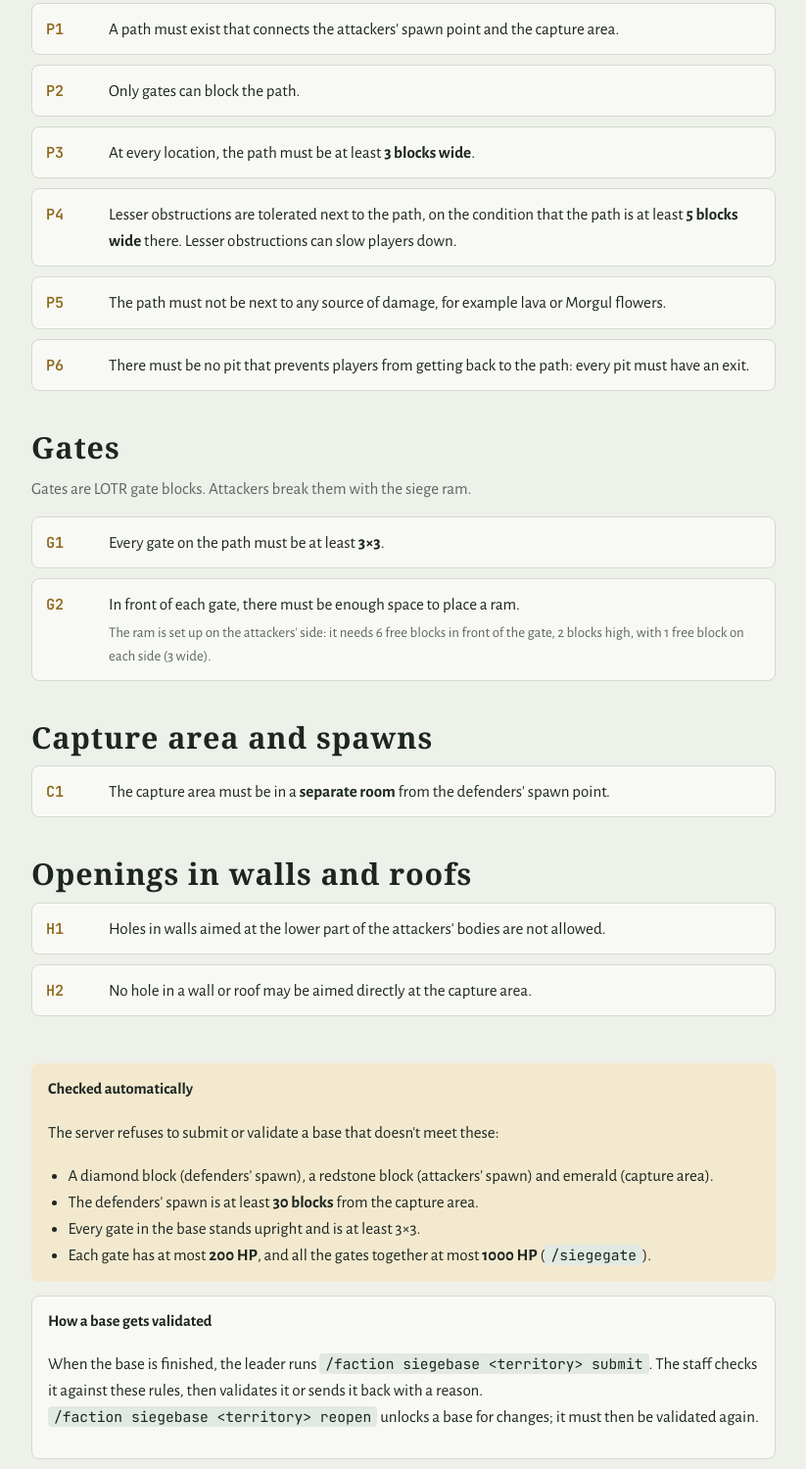
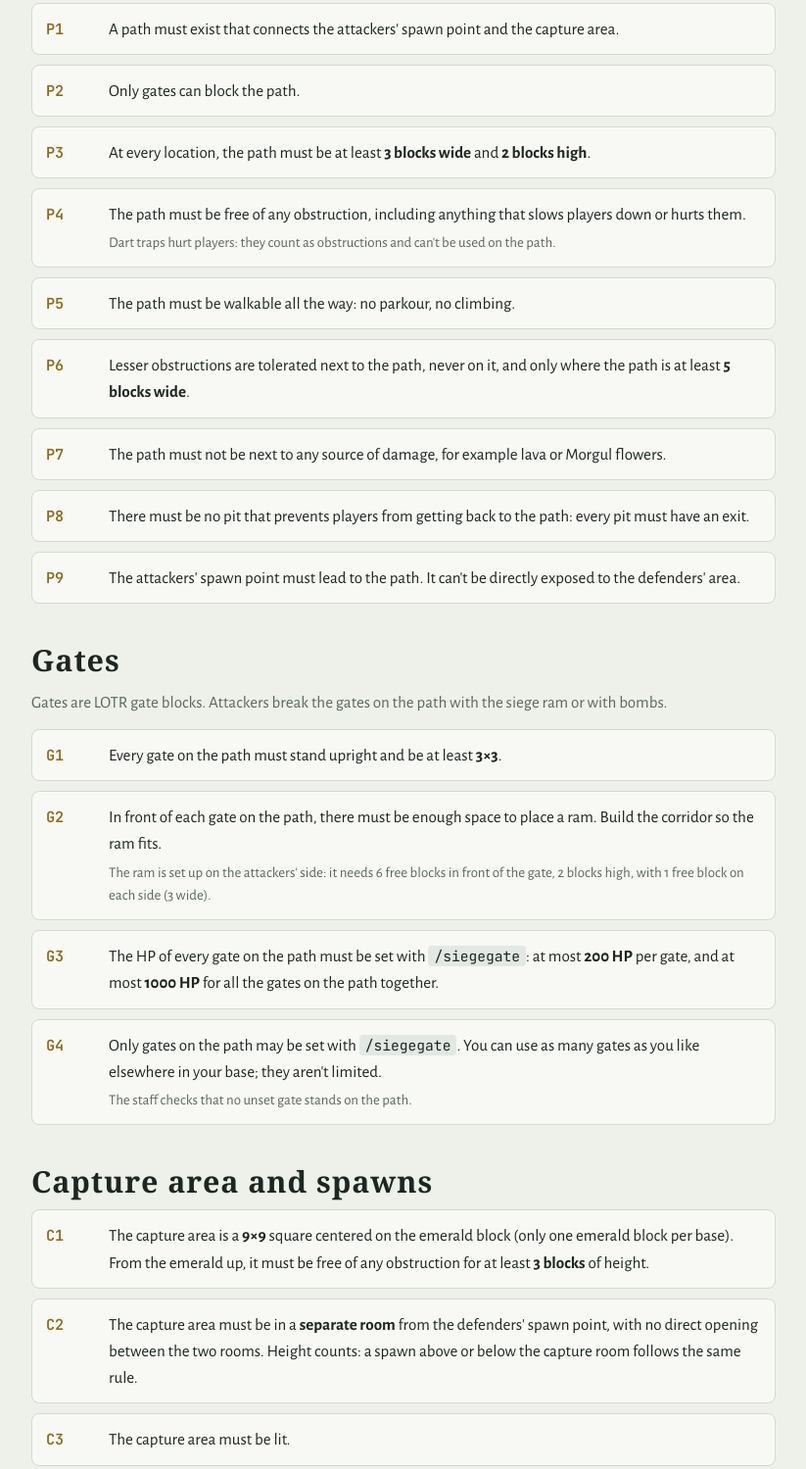
Before and after one commit to paullecrocq/lotr-reborn, a plain HTML site: page siege-rules/index.html in a window 1280 px wide. Shown: the part 451-1950 px from the top of the page at 98% size, without its empty margins (228-1051 px from the left). Drawn offline with nearby package versions, Linux system fonts and the light colour scheme; a web font is replaced by a local one.

Commit message:
Update the website (1 file)

```diff
--- a/siege-rules/index.html
+++ b/siege-rules/index.html
@@ -86,6 +86,7 @@ footer { margin-top: 48px; padding-top: 16px; border-top: 1px solid var(--line);
       <a href="#gates">Gates</a>
       <a href="#capture">Capture area</a>
       <a href="#holes">Openings</a>
+      <a href="#siege">During a siege</a>
       <a href="#auto">Checked automatically</a>
     </div>
   </header>
@@ -96,26 +97,33 @@ footer { margin-top: 48px; padding-top: 16px; border-top: 1px solid var(--line);
     <ol class="rules">
       <li><span class="n">P1</span><div><p>A path must exist that connects the attackers' spawn point and the capture area.</p></div></li>
       <li><span class="n">P2</span><div><p>Only gates can block the path.</p></div></li>
-      <li><span class="n">P3</span><div><p>At every location, the path must be at least <b>3 blocks wide</b>.</p></div></li>
-      <li><span class="n">P4</span><div><p>Lesser obstructions are tolerated next to the path, on the condition that the path is at least <b>5 blocks wide</b> there. Lesser obstructions can slow players down.</p></div></li>
-      <li><span class="n">P5</span><div><p>The path must not be next to any source of damage, for example lava or Morgul flowers.</p></div></li>
-      <li><span class="n">P6</span><div><p>There must be no pit that prevents players from getting back to the path: every pit must have an exit.</p></div></li>
+      <li><span class="n">P3</span><div><p>At every location, the path must be at least <b>3 blocks wide</b> and <b>2 blocks high</b>.</p></div></li>
+      <li><span class="n">P4</span><div><p>The path must be free of any obstruction, including anything that slows players down or hurts them.</p><p class="why">Dart traps hurt players: they count as obstructions and can't be used on the path.</p></div></li>
+      <li><span class="n">P5</span><div><p>The path must be walkable all the way: no parkour, no climbing.</p></div></li>
+      <li><span class="n">P6</span><div><p>Lesser obstructions are tolerated next to the path, never on it, and only where the path is at least <b>5 blocks wide</b>.</p></div></li>
+      <li><span class="n">P7</span><div><p>The path must not be next to any source of damage, for example lava or Morgul flowers.</p></div></li>
+      <li><span class="n">P8</span><div><p>There must be no pit that prevents players from getting back to the path: every pit must have an exit.</p></div></li>
+      <li><span class="n">P9</span><div><p>The attackers' spawn point must lead to the path. It can't be directly exposed to the defenders' area.</p></div></li>
     </ol>
   </section>
 
   <section id="gates">
     <h2>Gates</h2>
-    <p class="lede">Gates are LOTR gate blocks. Attackers break them with the siege ram.</p>
+    <p class="lede">Gates are LOTR gate blocks. Attackers break the gates on the path with the siege ram or with bombs.</p>
     <ol class="rules">
-      <li><span class="n">G1</span><div><p>Every gate on the path must be at least <b>3&times;3</b>.</p></div></li>
-      <li><span class="n">G2</span><div><p>In front of each gate, there must be enough space to place a ram.</p><p class="why">The ram is set up on the attackers' side: it needs 6 free blocks in front of the gate, 2 blocks high, with 1 free block on each side (3 wide).</p></div></li>
+      <li><span class="n">G1</span><div><p>Every gate on the path must stand upright and be at least <b>3&times;3</b>.</p></div></li>
+      <li><span class="n">G2</span><div><p>In front of each gate on the path, there must be enough space to place a ram. Build the corridor so the ram fits.</p><p class="why">The ram is set up on the attackers' side: it needs 6 free blocks in front of the gate, 2 blocks high, with 1 free block on each side (3 wide).</p></div></li>
+      <li><span class="n">G3</span><div><p>The HP of every gate on the path must be set with <code>/siegegate</code>: at most <b>200 HP</b> per gate, and at most <b>1000 HP</b> for all the gates on the path together.</p></div></li>
+      <li><span class="n">G4</span><div><p>Only gates on the path may be set with <code>/siegegate</code>. You can use as many gates as you like elsewhere in your base; they aren't limited.</p><p class="why">The staff checks that no unset gate stands on the path.</p></div></li>
     </ol>
   </section>
 
   <section id="capture">
     <h2>Capture area and spawns</h2>
     <ol class="rules">
-      <li><span class="n">C1</span><div><p>The capture area must be in a <b>separate room</b> from the defenders' spawn point.</p></div></li>
+      <li><span class="n">C1</span><div><p>The capture area is a <b>9&times;9</b> square centered on the emerald block (only one emerald block per base). From the emerald up, it must be free of any obstruction for at least <b>3 blocks</b> of height.</p></div></li>
+      <li><span class="n">C2</span><div><p>The capture area must be in a <b>separate room</b> from the defenders' spawn point, with no direct opening between the two rooms. Height counts: a spawn above or below the capture room follows the same rule.</p></div></li>
+      <li><span class="n">C3</span><div><p>The capture area must be lit.</p></div></li>
     </ol>
   </section>
 
@@ -123,8 +131,19 @@ footer { margin-top: 48px; padding-top: 16px; border-top: 1px solid var(--line);
     <h2>Openings in walls and roofs</h2>
     <ol class="rules">
       <li><span class="n">H1</span><div><p>Holes in walls aimed at the lower part of the attackers' bodies are not allowed.</p></div></li>
-      <li><span class="n">H2</span><div><p>No hole in a wall or roof may be aimed directly at the capture area.</p></div></li>
+      <li><span class="n">H2</span><div><p>With every gate in place and closed, no hole in a wall or roof may have a line of sight on the capture area.</p><p class="why">A line of sight that only opens once attackers have broken gates on the path is allowed.</p></div></li>
     </ol>
+  </section>
+
+  <section id="siege">
+    <div class="note">
+      <h3>During a siege</h3>
+      <ul>
+        <li>Defenders can open every gate, door and trapdoor of their base.</li>
+        <li>Attackers can't use anything in the base (gates, doors, chests, levers…). They break the gates on the path with the ram or with bombs.</li>
+        <li>The attackers capture by outnumbering the defenders inside the 9&times;9 capture area.</li>
+      </ul>
+    </div>
   </section>
 
   <section id="auto">
@@ -132,10 +151,11 @@ footer { margin-top: 48px; padding-top: 16px; border-top: 1px solid var(--line);
       <h3>Checked automatically</h3>
       <p>The server refuses to submit or validate a base that doesn't meet these:</p>
       <ul>
-        <li>A diamond block (defenders' spawn), a redstone block (attackers' spawn) and emerald (capture area).</li>
+        <li>A diamond block (defenders' spawn), a redstone block (attackers' spawn) and exactly <b>one</b> emerald block (capture area).</li>
+        <li>The 9&times;9 capture area is free of blocks for 3 blocks above the emerald.</li>
         <li>The defenders' spawn is at least <b>30 blocks</b> from the capture area.</li>
-        <li>Every gate in the base stands upright and is at least 3&times;3.</li>
-        <li>Each gate has at most <b>200 HP</b>, and all the gates together at most <b>1000 HP</b> (<code>/siegegate</code>).</li>
+        <li>Every gate set with <code>/siegegate</code> stands upright and is at least 3&times;3.</li>
+        <li>The gates set with <code>/siegegate</code> have at most <b>200 HP</b> each and <b>1000 HP</b> together.</li>
       </ul>
     </div>
     <div class="note">
```
